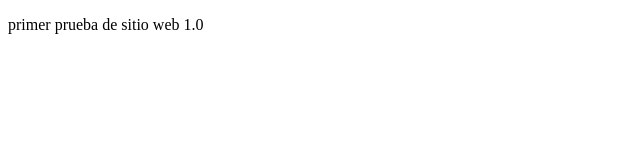
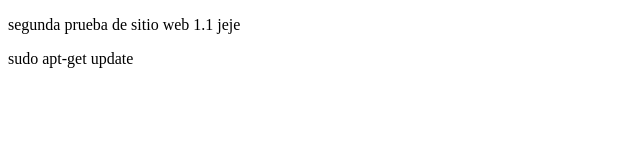
Before and after one commit to ygntoo/pruebaadeproyecto, a plain HTML site: page index.html in a window 1280 px wide. Shown: the whole page, without its empty margins (0-640 px from the left). Drawn offline with Linux system fonts and the light colour scheme.

Commit message:
agregamos cambios segunda prueba

```diff
--- a/index.html
+++ b/index.html
@@ -8,7 +8,9 @@
 </head>
 <body>
    <p>
-    primer prueba de sitio web 1.0
+    segunda prueba de sitio web 1.1 jeje
    </p>
 </body>
 </html>
+
+sudo apt-get update
```
